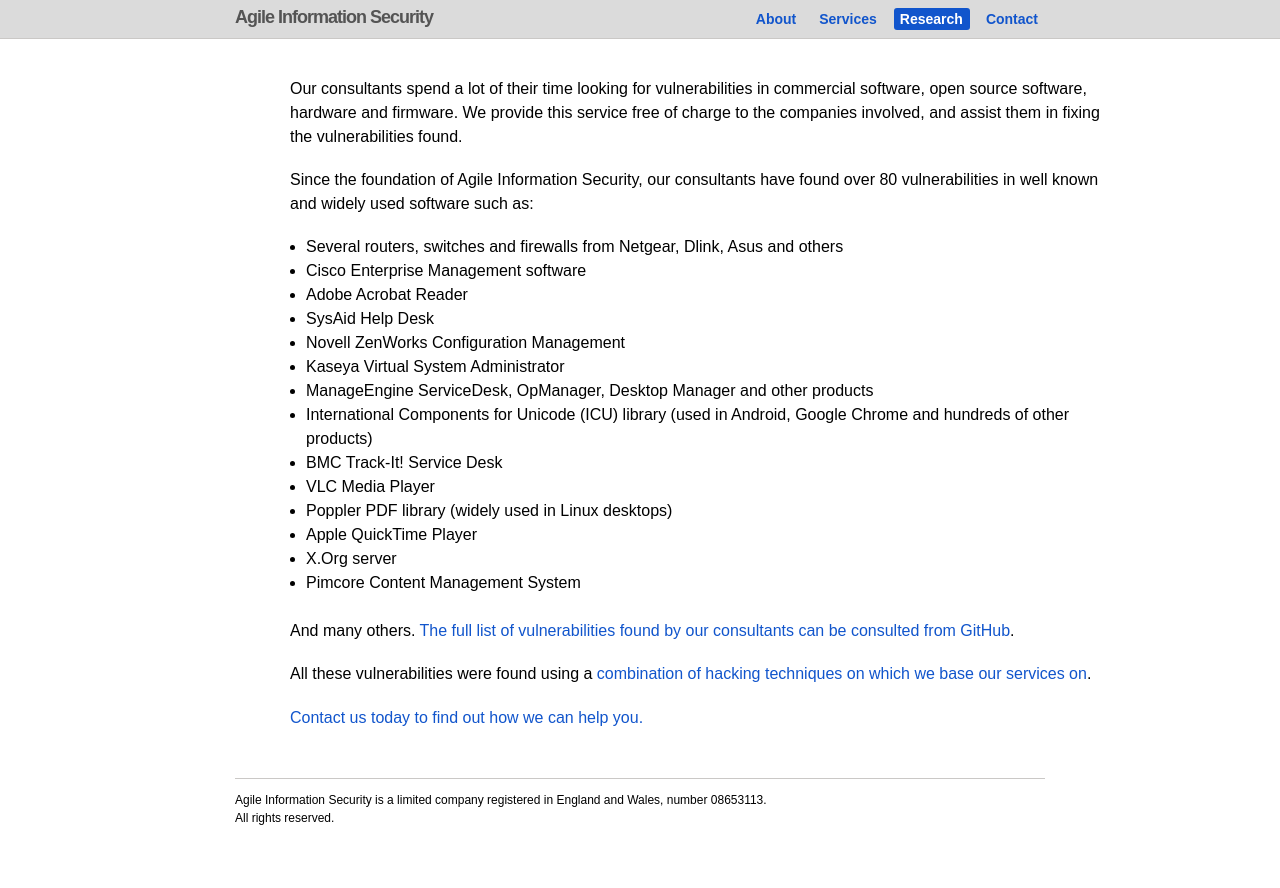
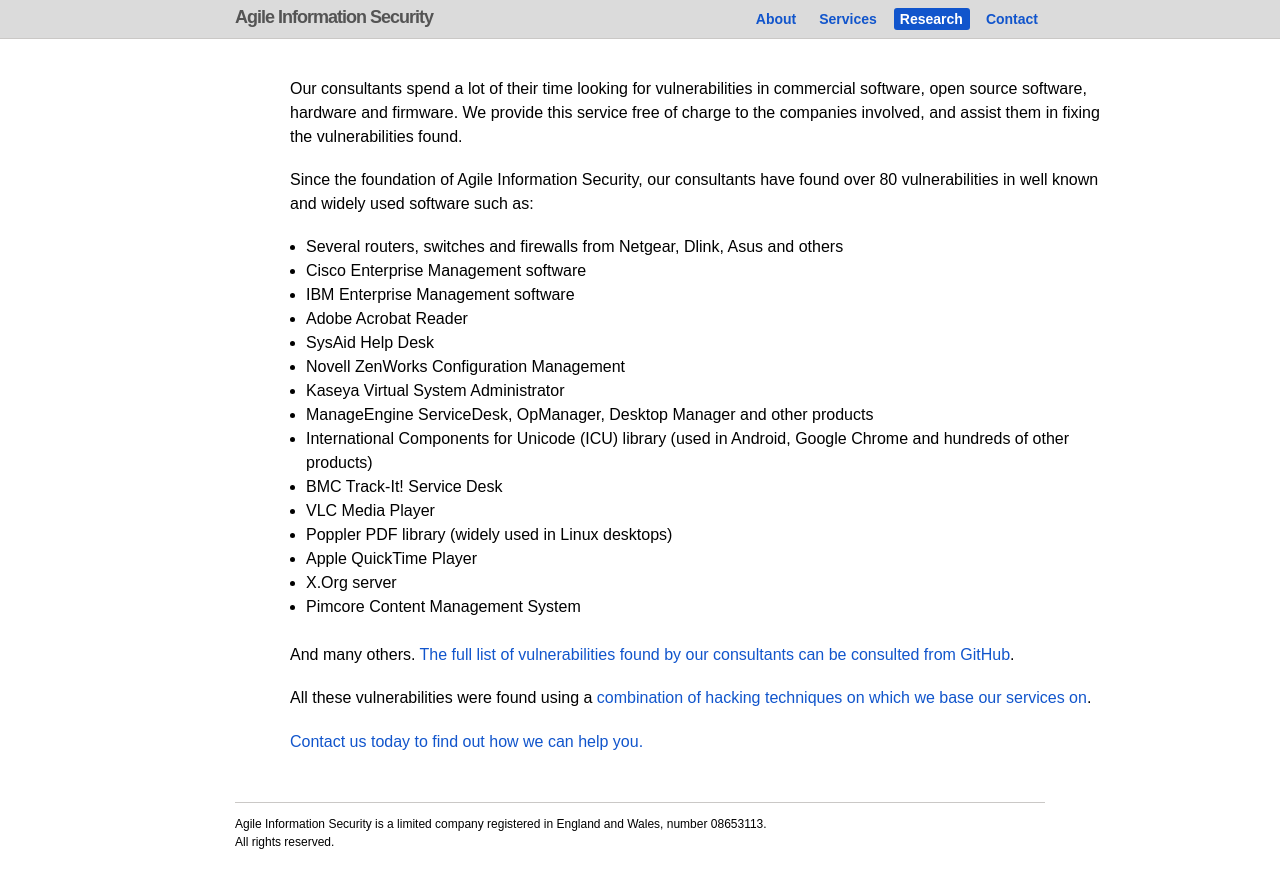
Before and after one commit to pedrib/pedrib.github.io, a Jekyll site: the page built from research.markdown, in a window 1280 px wide. Shown: the top 888 px of the page. Built offline with Jekyll 4.4.1, drawn with Linux system fonts in a browser that asks for light colours; some of the changed lines change nothing that is shown.

Commit message:
Update research.markdown

```diff
--- a/research.markdown
+++ b/research.markdown
@@ -9,6 +9,7 @@
 
 * Several routers, switches and firewalls from Netgear, Dlink, Asus and others
 * Cisco Enterprise Management software
+* IBM Enterprise Management software
 * Adobe Acrobat Reader
 * SysAid Help Desk
 * Novell ZenWorks Configuration Management
@@ -22,6 +23,6 @@
 * X.Org server
 * Pimcore Content Management System
 
-And many others. [The full list of vulnerabilities found by our consultants can be consulted from GitHub](https://github.com/pedrib/PoC/blob/master/tracking.csv).
+And many others. [The full list of vulnerabilities found by our consultants can be consulted from GitHub](https://github.com/pedrib/PoC/blob/master/pedigree.csv).
 
 All these vulnerabilities were found using a [combination of hacking techniques on which we base our services on](/services.html).
```
